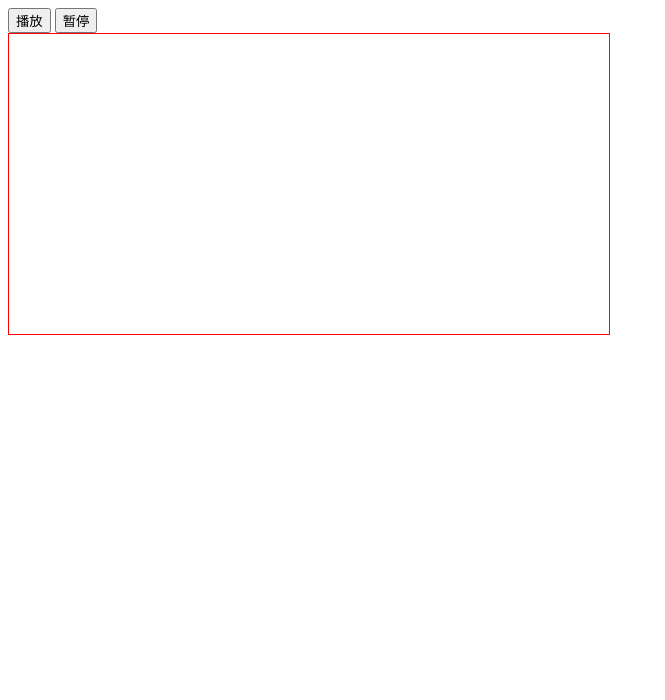
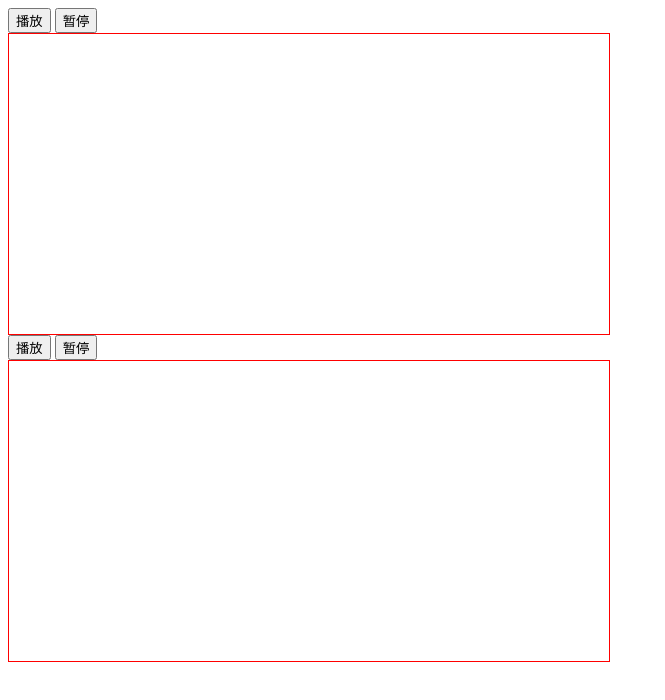
Before and after one commit to yaniky/voice-change, a website built with webpack: page public/index.html in a window 1280 px wide. Shown: the whole page, without its empty margins (0-665 px from the left). Built offline with nearby package versions, Linux system fonts and the light colour scheme.

Commit message:
feat: add girlvoice

```diff
--- a/public/index.html
+++ b/public/index.html
@@ -19,6 +19,11 @@
       <div class="view" id="view">
 
       </div>
+      <button id="start2">播放</button>
+      <button id="stop2">暂停</button>
+      <div class="view" id="view2">
+
+      </div>
     </div>
   </body>
 </html>
--- a/src/index.js
+++ b/src/index.js
@@ -24,3 +24,27 @@ document.getElementById("start1").onclick = async function() {
 document.getElementById("stop1").onclick = async function() {
     audioPlayer.stop();
 };
+
+const voiceView1 = new VoiceView({
+    container: document.getElementById("view2"),
+    yMul: 50
+});
+
+const audioPlayer1 = new Audioplayer({
+    playerWay: Audioplayer.PLAY_WAY.BUFFER,
+    needChange: false,
+    voiceView: voiceView1
+});
+
+document.getElementById("start2").onclick = async function() {
+    const hellowBuffer = await fetch("/static/girl.wav").then(res=> res.arrayBuffer());
+
+    audioPlayer1
+        .setVoiceFreMul(2)
+        .setPeaking(440);
+    await audioPlayer1.setBuffer(hellowBuffer);
+    audioPlayer1.ready().play();
+};
+document.getElementById("stop2").onclick = async function() {
+    audioPlayer1.stop();
+};
```
